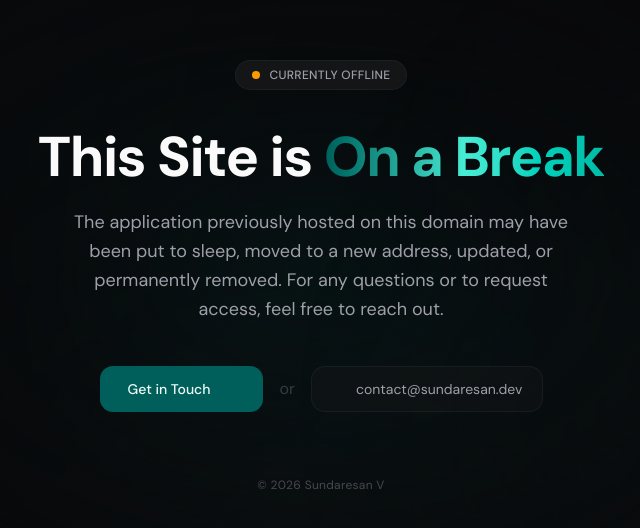
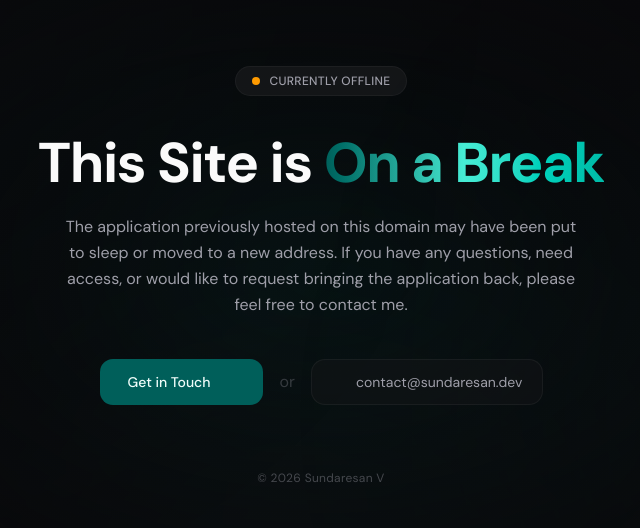
Before and after one commit to sundaresanv2004/edge-fallback, a Next.js app: page / in a window 1280 px wide. Shown: the part 124-652 px from the top of the page, without its empty margins (319-959 px from the left). Built offline with nearby package versions, Linux system fonts and the light colour scheme; some icons are missing.

Commit message:
feat: Update fallback page content, explicitly set spinner stroke width, and remove theme hotkey while forcing dark mode.

```diff
--- a/app/(root)/page.tsx
+++ b/app/(root)/page.tsx
@@ -26,10 +26,11 @@ export default function Page() {
           </h1>
 
           {/* Description */}
-          <p className="mx-auto mb-8 max-w-lg text-sm leading-relaxed text-muted-foreground sm:mb-10 sm:text-base md:text-lg">
+          <p className="mx-auto mb-8 max-w-lg text-sm leading-relaxed text-muted-foreground sm:mb-10 sm:text-base md:text-md">
             The application previously hosted on this domain may have been put
-            to sleep, moved to a new address, updated, or permanently removed.
-            For any questions or to request access, feel free to reach out.
+            to sleep or moved to a new address.
+            If you have any questions, need access, or would like to request
+            bringing the application back, please feel free to contact me.
           </p>
 
           {/* CTA row */}
--- a/components/ui/spinner.tsx
+++ b/components/ui/spinner.tsx
@@ -2,7 +2,7 @@ import { cn } from "@/lib/utils"
 import { HugeiconsIcon } from "@hugeicons/react"
 import { Loading03Icon } from "@hugeicons/core-free-icons"
 
-function Spinner({ className, ...props }: React.ComponentProps<"svg">) {
+function Spinner({ className, strokeWidth: _sw, ...props }: React.ComponentProps<"svg">) {
   return (
     <HugeiconsIcon icon={Loading03Icon} strokeWidth={2} role="status" aria-label="Loading" className={cn("size-4 animate-spin", className)} {...props} />
   )
--- a/components/ui/theme-provider.tsx
+++ b/components/ui/theme-provider.tsx
@@ -1,7 +1,7 @@
 "use client"
 
 import * as React from "react"
-import { ThemeProvider as NextThemesProvider, useTheme } from "next-themes"
+import { ThemeProvider as NextThemesProvider } from "next-themes"
 
 function ThemeProvider({
   children,
@@ -11,60 +11,13 @@ function ThemeProvider({
     <NextThemesProvider
       attribute="class"
       defaultTheme="dark"
+      forcedTheme="dark"
       disableTransitionOnChange
       {...props}
     >
-      <ThemeHotkey />
       {children}
     </NextThemesProvider>
   )
 }
 
-function isTypingTarget(target: EventTarget | null) {
-  if (!(target instanceof HTMLElement)) {
-    return false
-  }
-
-  return (
-    target.isContentEditable ||
-    target.tagName === "INPUT" ||
-    target.tagName === "TEXTAREA" ||
-    target.tagName === "SELECT"
-  )
-}
-
-function ThemeHotkey() {
-  const { resolvedTheme, setTheme } = useTheme()
-
-  React.useEffect(() => {
-    function onKeyDown(event: KeyboardEvent) {
-      if (event.defaultPrevented || event.repeat) {
-        return
-      }
-
-      if (event.metaKey || event.ctrlKey || event.altKey) {
-        return
-      }
-
-      if (event.key.toLowerCase() !== "d") {
-        return
-      }
-
-      if (isTypingTarget(event.target)) {
-        return
-      }
-
-      setTheme(resolvedTheme === "dark" ? "light" : "dark")
-    }
-
-    window.addEventListener("keydown", onKeyDown)
-
-    return () => {
-      window.removeEventListener("keydown", onKeyDown)
-    }
-  }, [resolvedTheme, setTheme])
-
-  return null
-}
-
 export { ThemeProvider }
```
